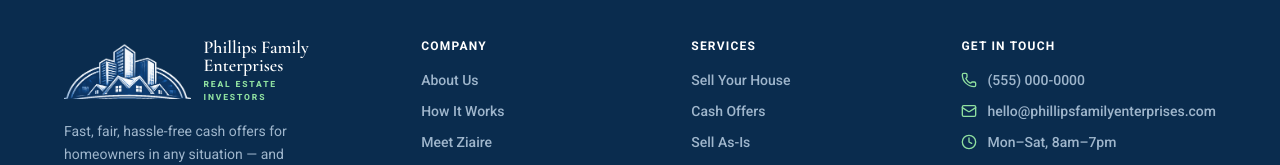
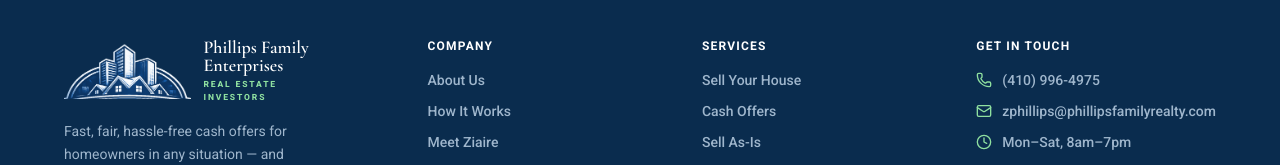
Before and after one commit to phillips-Z11/client-phillips-family-enterprise, a React (Vite) app: page / in a window 1280 px wide. Shown: the part 4359-4524 px from the top of the page. Built offline with nearby package versions, Linux system fonts and the light colour scheme; no server answers.

Commit message:
finalized details

```diff
--- a/src/components/Footer.tsx
+++ b/src/components/Footer.tsx
@@ -102,17 +102,17 @@ export function Footer() {
             <div className="flex flex-col gap-2.5">
               <a
                 href="tel:+15550000000"
-                className="flex items-center gap-2.5 text-sm font-medium text-[var(--fg-on-dark-muted)] transition-colors hover:text-white"
+                className="flex items-center gap-2.5 text-sm font-medium text-(--fg-on-dark-muted) transition-colors hover:text-white"
               >
                 <Phone className="size-4 flex-none text-green-bright" />
-                (555) 000-0000
+                (410) 996-4975
               </a>
               <a
                 href="mailto:hello@phillipsfamilyenterprises.com"
-                className="flex items-center gap-2.5 text-sm font-medium text-[var(--fg-on-dark-muted)] transition-colors hover:text-white"
+                className="flex items-center gap-2.5 text-sm font-medium text-(--fg-on-dark-muted) transition-colors hover:text-white"
               >
                 <Mail className="size-4 flex-none text-green-bright" />
-                hello@phillipsfamilyenterprises.com
+                zphillips@phillipsfamilyrealty.com
               </a>
               <span className="flex items-center gap-2.5 text-sm font-medium">
                 <Clock className="size-4 flex-none text-green-bright" />
@@ -128,13 +128,13 @@ export function Footer() {
           <div className="flex gap-5">
             <a
               href="#"
-              className="text-[var(--fg-on-dark-muted)] transition-colors hover:text-white"
+              className="text-(--fg-on-dark-muted) transition-colors hover:text-white"
             >
               Privacy Policy
             </a>
             <a
               href="#"
-              className="text-[var(--fg-on-dark-muted)] transition-colors hover:text-white"
+              className="text-(--fg-on-dark-muted) transition-colors hover:text-white"
             >
               Terms of Service
             </a>
--- a/src/components/Hero.tsx
+++ b/src/components/Hero.tsx
@@ -6,7 +6,7 @@ export function Hero() {
     <section className="relative flex min-h-[calc(100vh-72px)] items-center justify-center overflow-hidden bg-ink-800">
       {/* Background image layer */}
       <div
-        className="absolute inset-0 bg-cover bg-[position:55%_35%]"
+        className="absolute inset-0 bg-cover bg-position-[55%_35%]"
         style={{ backgroundImage: "url('/hero-background.jpeg')" }}
       />
 
@@ -22,24 +22,24 @@ export function Hero() {
       />
 
       {/* Content */}
-      <div className="relative z-10 flex w-full max-w-[660px] flex-col items-center px-6 py-10 text-center sm:py-14 md:py-16">
+      <div className="relative z-10 flex w-full max-w-165 flex-col items-center px-6 py-10 text-center sm:py-14 md:py-16">
         {/* Eyebrow */}
         <div className="mb-5 inline-flex items-center gap-2.5 text-eyebrow font-extrabold uppercase tracking-eyebrow text-green-bright [text-shadow:0_1px_8px_rgba(8,24,50,0.55)]">
-          <span className="inline-block h-[1.5px] w-[22px] rounded-sm bg-green-500" />
+          <span className="inline-block h-[1.5px] w-5.5 rounded-sm bg-green-500" />
           <span className="text-[13px] text-green-500">★</span>
           5+ Years
-          <span className="inline-block h-[1.5px] w-[22px] rounded-sm bg-green-500" />
+          <span className="inline-block h-[1.5px] w-5.5 rounded-sm bg-green-500" />
         </div>
 
         {/* Headline */}
-        <h1 className="mb-3 font-display text-display font-medium tracking-tight text-white [text-shadow:0_2px_24px_rgba(8,24,50,0.45),0_1px_3px_rgba(8,24,50,0.30)] [text-wrap:balance] sm:mb-4">
+        <h1 className="mb-3 font-display text-display font-medium tracking-tight text-white [text-shadow:0_2px_24px_rgba(8,24,50,0.45),0_1px_3px_rgba(8,24,50,0.30)] text-balance sm:mb-4">
           <em className="no-wrap">Sell your house fast. </em>
           <br />
           Get paid in <em className="italic text-[#86D898]">cash</em>.
         </h1>
 
         {/* Subtext */}
-        <p className="mb-8 max-w-[480px] text-body-lg text-white/70 [text-shadow:0_1px_12px_rgba(8,24,50,0.50)] sm:mb-10">
+        <p className="mb-2 max-w-120 text-body-lg text-white/70 [text-shadow:0_1px_12px_rgba(8,24,50,0.50)] sm:mb-10">
           No repairs. No agent fees. No waiting on financing.
         </p>
 
@@ -49,17 +49,17 @@ export function Hero() {
         {/* Trust Row */}
         <div className="mt-8 flex flex-wrap items-center justify-center gap-x-5 gap-y-2.5">
           <span className="flex items-center gap-2 text-sm font-semibold text-white/90 [text-shadow:0_1px_8px_rgba(8,24,50,0.55)]">
-            <Clock className="size-[15px] text-green-bright" />
+            <Clock className="size-3.75 text-green-bright" />
             Close in 7–14 days
           </span>
           <span className="text-white/20 max-sm:hidden">·</span>
           <span className="flex items-center gap-2 text-sm font-semibold text-white/90 [text-shadow:0_1px_8px_rgba(8,24,50,0.55)]">
-            <BadgeCheck className="size-[15px] text-green-bright" />
+            <BadgeCheck className="size-3.75 text-green-bright" />
             No repairs needed
           </span>
           <span className="text-white/20 max-sm:hidden">·</span>
           <span className="flex items-center gap-2 text-sm font-semibold text-white/90 [text-shadow:0_1px_8px_rgba(8,24,50,0.55)]">
-            <Handshake className="size-[15px] text-green-bright" />
+            <Handshake className="size-3.75 text-green-bright" />
             Ziaire calls within 24 hours
           </span>
         </div>
```
